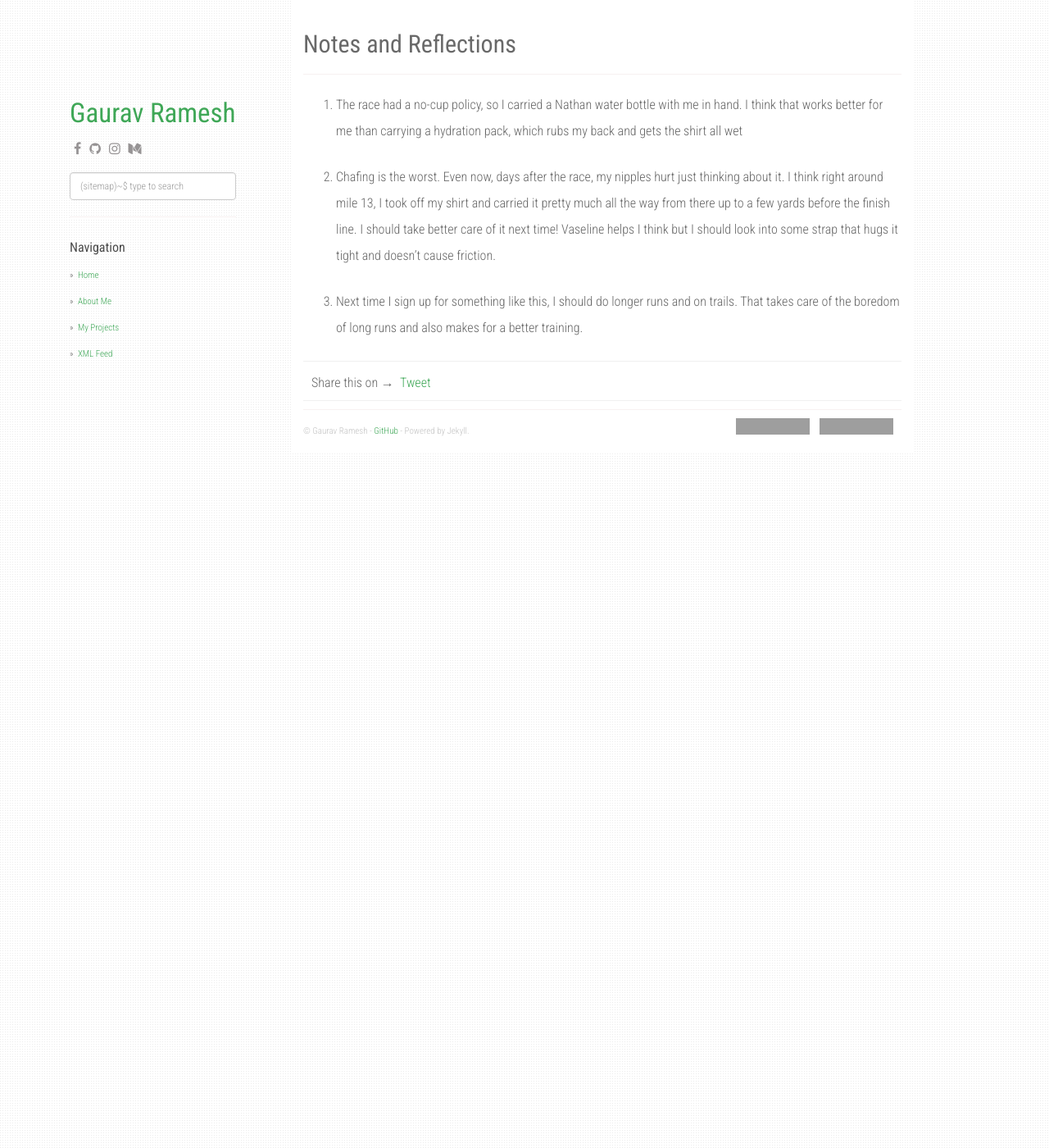
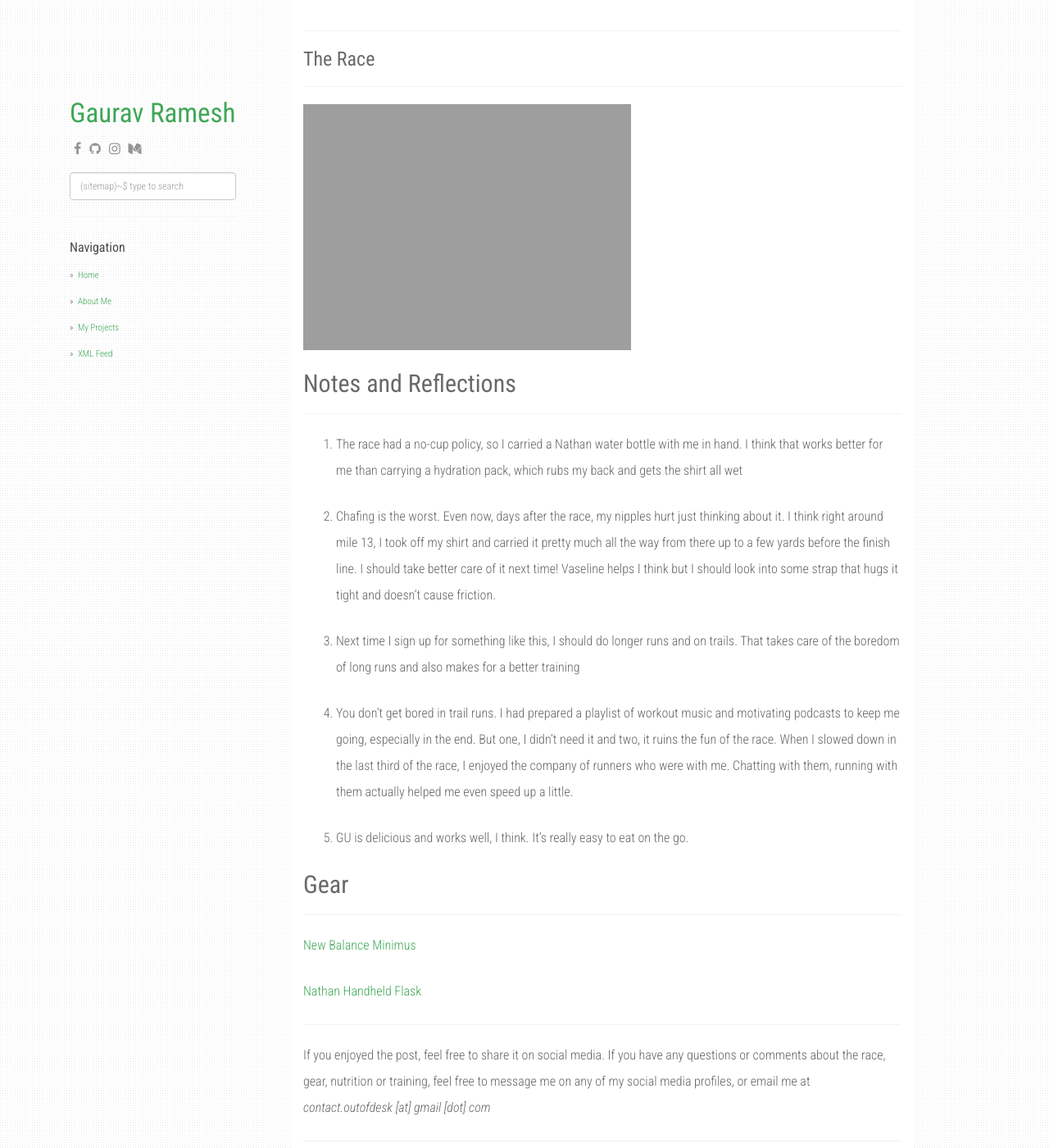
Before and after one commit to outofdesk/outofdesk.github.io, a Jekyll site: the page built from _posts/2019-10-28-my-first-ultra.md, in a window 1280 px wide and 1400 px high, scrolled down 6134 px. Shown: the whole window at 82% size. Built offline with Jekyll 4.4.1, drawn with Linux system fonts in a browser that asks for light colours; nearby versions of some CDN libraries; comment, search, counter and statistics services are not loaded; grey boxes are pictures that could not be loaded.

Commit message:
update my-first-ultra

```diff
--- a/_posts/2019-10-28-my-first-ultra.md
+++ b/_posts/2019-10-28-my-first-ultra.md
@@ -69,7 +69,14 @@ didn't go longer than that. And those long runs were on flat roads, so I wasn't
 -----
 
 ![Race Week\(in Elevation\)]({{ site.url }}/static/img/my-first-ultra/race-week-elevation.png)
-<!-- ![The Race]({{ site.url }}/static/img/my-first-ultra/the-race.png) -->
+
+***
+
+### The Race
+-----
+
+![The Race]({{ site.url }}/static/img/my-first-ultra/the-race.png)
+
 
 ## Notes and Reflections
 -----
@@ -78,4 +85,20 @@ didn't go longer than that. And those long runs were on flat roads, so I wasn't
 
 2. Chafing is the worst. Even now, days after the race, my nipples hurt just thinking about it. I think right around mile 13, I took off my shirt and carried it pretty much all the way from there up to a few yards before the finish line. I should take better care of it next time! Vaseline helps I think but I should look into some strap that hugs it tight and doesn't cause friction.
 
-3. Next time I sign up for something like this, I should do longer runs and on trails. That takes care of the boredom of long runs and also makes for a better training.
+3. Next time I sign up for something like this, I should do longer runs and on trails. That takes care of the boredom of long runs and also makes for a better training
+
+4. You don't get bored in trail runs. I had prepared a playlist of workout music and motivating podcasts to keep me going, especially in the end. But one, I didn't need it and two, it ruins the fun of the race. When I slowed down in the last third of the race, I enjoyed the company of runners who were with me. Chatting with them, running with them actually helped me even speed up a little.
+
+5. GU is delicious and works well, I think. It's really easy to eat on the go.
+
+
+## Gear
+-----
+
+[New Balance Minimus](https://www.newbalance.com/pd/Minimus-Trail-10/190325795818.html?ecid=ps_Google_pla_190325795818_1699205516&crtp=paidsearch&ncr=true&&CATARGETID=172000630002405320&CADevice=c&gclid=CjwKCAjwxt_tBRAXEiwAENY8hU7bNqAaUvQr4sk556T2MGHF4m5J3F30Jy7qvvDe9b_MznLsEbPS1BoCsSIQAvD_BwE&gclsrc=aw.ds#color=Black_with_Silver&size=8&width=2E)
+
+[Nathan Handheld Flask](https://www.nathansports.com/collections/hydration/products/speedmax-plus-flask)
+
+*****
+
+If you enjoyed the post, feel free to share it on social media. If you have any questions or comments about the race, gear, nutrition or training, feel free to message me on any of my social media profiles, or email me at *contact.outofdesk [at] gmail [dot] com*
```
